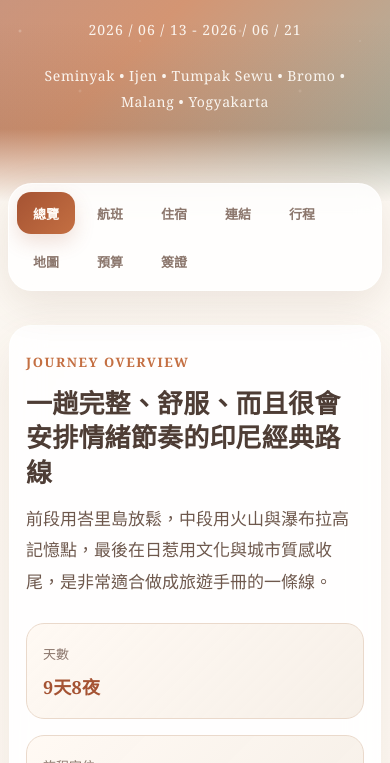
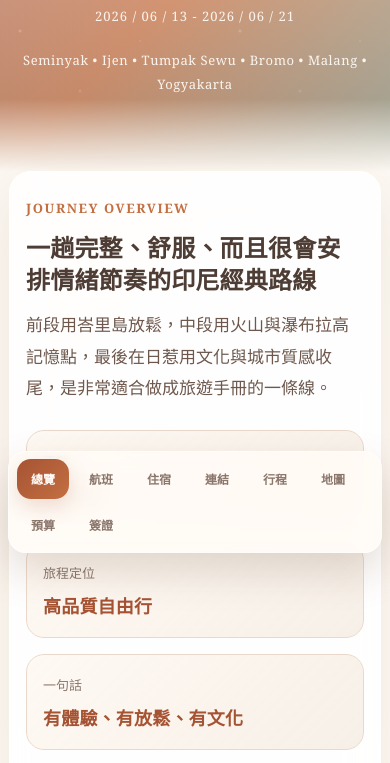
Before and after one commit to VictoriaC1122/bali-java-travel-2026, a plain HTML site: page index.html in a window 390 px wide. Shown: the part 283-1046 px from the top of the page. Drawn offline with Linux system fonts and the light colour scheme.

Commit message:
Improve mobile UX and refactor rendering

```diff
--- a/script.js
+++ b/script.js
@@ -627,6 +627,31 @@ const state = {
   mapQuery: "Seminyak Beach Bali"
 };
 
+const dom = {
+  overviewStats: document.getElementById("overview-stats"),
+  coverPoints: document.getElementById("cover-points"),
+  departFlight: document.getElementById("depart-flight"),
+  returnFlight: document.getElementById("return-flight"),
+  flightHighlights: document.getElementById("flight-highlights"),
+  flightNotes: document.getElementById("flight-notes"),
+  stayList: document.getElementById("stay-list"),
+  resourceLinks: document.getElementById("resource-links"),
+  linksHighlights: document.getElementById("links-highlights"),
+  packingNotes: document.getElementById("packing-notes"),
+  mapList: document.getElementById("map-list"),
+  mapFrame: document.getElementById("map-frame"),
+  fullRouteLink: document.getElementById("full-route-link"),
+  itineraryHighlights: document.getElementById("itinerary-highlights"),
+  itineraryList: document.getElementById("itinerary-list"),
+  budgetSummaryStrip: document.getElementById("budget-summary-strip"),
+  budgetTableBody: document.getElementById("budget-table-body"),
+  visaHighlights: document.getElementById("visa-highlights"),
+  visaTutorial: document.getElementById("visa-tutorial"),
+  visaPoints: document.getElementById("visa-points"),
+  arrivalPoints: document.getElementById("arrival-points"),
+  pageProgress: document.getElementById("pageProgress")
+};
+
 function formatNumber(value) {
   return new Intl.NumberFormat().format(value);
 }
@@ -680,47 +705,8 @@ function mapEmbedUrl(query) {
   return `https://www.google.com/maps?q=${encodeURIComponent(query)}&output=embed`;
 }
 
-function mapSearchUrl(query) {
-  return `https://www.google.com/maps/search/?api=1&query=${encodeURIComponent(query)}`;
-}
-
-function renderLanguage() {
-  const copy = content[state.lang];
-
-  document.documentElement.lang = state.lang;
-  document.querySelectorAll("[data-i18n]").forEach((node) => {
-    node.textContent = copy[node.dataset.i18n];
-  });
-
-  document.querySelectorAll(".lang-btn").forEach((button) => {
-    button.classList.toggle("active", button.dataset.lang === state.lang);
-  });
-
-  document.getElementById("overview-stats").innerHTML = copy.overviewStats
-    .map(
-      ([label, value]) => `
-        <article class="overview-stat">
-          <div class="overview-stat-label">${label}</div>
-          <div class="overview-stat-value">${value}</div>
-        </article>
-      `
-    )
-    .join("");
-
-  document.getElementById("cover-points").innerHTML = copy.coverPoints
-    .map(
-      ([title, desc]) => `
-        <article class="cover-point">
-          <div class="cover-point-title">${title}</div>
-          <div class="cover-point-desc">${desc}</div>
-        </article>
-      `
-    )
-    .join("");
-
-  document.getElementById("depart-flight").innerHTML = renderInfo(copy.flightLabels, FLIGHTS.depart);
-  document.getElementById("return-flight").innerHTML = renderInfo(copy.flightLabels, FLIGHTS.return);
-  document.getElementById("flight-highlights").innerHTML = copy.flightHighlights
+function renderMiniHighlights(items) {
+  return items
     .map(
       ([label, value]) => `
         <article class="mini-highlight">
@@ -730,7 +716,25 @@ function renderLanguage() {
       `
     )
     .join("");
-  document.getElementById("flight-notes").innerHTML = copy.flightNotes
+}
+
+function renderBulletRows(items, detailClass = "bullet-desc") {
+  return items
+    .map(
+      ([title, desc]) => `
+        <div class="bullet-item">
+          <div>
+            <div class="bullet-title">${title}</div>
+            <div class="${detailClass}">${desc}</div>
+          </div>
+        </div>
+      `
+    )
+    .join("");
+}
+
+function renderFlightNotes(items) {
+  return items
     .map(
       ([title, desc]) => `
         <article class="flight-note-card">
@@ -742,10 +746,12 @@ function renderLanguage() {
       `
     )
     .join("");
+}
 
-  document.getElementById("stay-list").innerHTML = copy.stays
+function renderStayRows(items, linkLabel) {
+  return items
     .map(
-      ([dates, place, hotel, note, url, linkLabel]) => `
+      ([dates, place, hotel, note, url, customLabel]) => `
         <div class="stay-item">
           <div class="stay-copy">
             <div class="stay-title">${hotel}</div>
@@ -753,85 +759,29 @@ function renderLanguage() {
           </div>
           <div class="stay-side">
             <div class="stay-meta">${dates}</div>
-            <a class="stay-map-link" href="${url}" target="_blank" rel="noreferrer">${linkLabel || copy.stayMapLabel}</a>
+            <a class="stay-map-link" href="${url}" target="_blank" rel="noreferrer">${customLabel || linkLabel}</a>
           </div>
         </div>
       `
     )
     .join("");
+}
 
-  document.getElementById("resource-links").innerHTML = copy.resourceLinks
-    .map(
-      ([title, desc, url]) => `
-        <article class="resource-card">
-          <div>
-            <div class="resource-card-title">${title}</div>
-            <div class="resource-card-desc">${desc}</div>
-          </div>
-          <a href="${url}" target="_blank" rel="noreferrer">Open</a>
-        </article>
-      `
-    )
-    .join("");
-  document.getElementById("links-highlights").innerHTML = copy.linksHighlights
-    .map(
-      ([label, value]) => `
-        <article class="mini-highlight">
-          <div class="mini-highlight-label">${label}</div>
-          <div class="mini-highlight-value">${value}</div>
-        </article>
-      `
-    )
-    .join("");
-
-  document.getElementById("packing-notes").innerHTML = copy.packingNotes
-    .map(
-      ([title, desc]) => `
-        <div class="note-item">
-          <div>
-            <div class="bullet-title">${title}</div>
-            <div class="note-desc">${desc}</div>
-          </div>
-        </div>
-      `
-    )
-    .join("");
-
-  if (!copy.mapLocations.some(([, query]) => query === state.mapQuery)) {
-    state.mapQuery = copy.mapLocations[0][1];
-  }
-
-  document.getElementById("map-list").innerHTML = copy.mapLocations
+function renderMapLocations(items, activeQuery) {
+  return items
     .map(
       ([title, query, note]) => `
-        <button class="map-location-button ${state.mapQuery === query ? "active" : ""}" type="button" data-query="${query}">
+        <button class="map-location-button ${activeQuery === query ? "active" : ""}" type="button" data-query="${query}">
           <span class="map-location-title">${title}</span>
           <span class="map-location-note">${note}</span>
         </button>
       `
     )
     .join("");
-  document.getElementById("map-frame").src = mapEmbedUrl(state.mapQuery);
-  document.getElementById("full-route-link").href = MAP_ROUTE_URL;
-  document.querySelectorAll(".map-location-button").forEach((button) => {
-    button.addEventListener("click", () => {
-      state.mapQuery = button.dataset.query;
-      renderLanguage();
-    });
-  });
+}
 
-  document.getElementById("itinerary-highlights").innerHTML = copy.itineraryHighlights
-    .map(
-      ([label, value]) => `
-        <article class="mini-highlight">
-          <div class="mini-highlight-label">${label}</div>
-          <div class="mini-highlight-value">${value}</div>
-        </article>
-      `
-    )
-    .join("");
-
-  document.getElementById("itinerary-list").innerHTML = copy.itinerary
+function renderTimeline(days, focusLabel) {
+  return days
     .map(
       ([day, title, desc, tags, details]) => `
         <article class="day-card">
@@ -841,7 +791,7 @@ function renderLanguage() {
             <div class="day-summary">${desc}</div>
           </div>
           <div class="day-content-top">
-            <div class="day-focus-label">${copy.dayFocusLabel}</div>
+            <div class="day-focus-label">${focusLabel}</div>
             <div class="day-focus-text">${desc}</div>
           </div>
           <div class="day-detail-list">
@@ -863,6 +813,82 @@ function renderLanguage() {
       `
     )
     .join("");
+}
+
+function renderLanguage() {
+  const copy = content[state.lang];
+
+  document.documentElement.lang = state.lang;
+  document.querySelectorAll("[data-i18n]").forEach((node) => {
+    node.textContent = copy[node.dataset.i18n];
+  });
+
+  document.querySelectorAll(".lang-btn").forEach((button) => {
+    button.classList.toggle("active", button.dataset.lang === state.lang);
+  });
+
+  dom.overviewStats.innerHTML = copy.overviewStats
+    .map(
+      ([label, value]) => `
+        <article class="overview-stat">
+          <div class="overview-stat-label">${label}</div>
+          <div class="overview-stat-value">${value}</div>
+        </article>
+      `
+    )
+    .join("");
+
+  dom.coverPoints.innerHTML = copy.coverPoints
+    .map(
+      ([title, desc]) => `
+        <article class="cover-point">
+          <div class="cover-point-title">${title}</div>
+          <div class="cover-point-desc">${desc}</div>
+        </article>
+      `
+    )
+    .join("");
+
+  dom.departFlight.innerHTML = renderInfo(copy.flightLabels, FLIGHTS.depart);
+  dom.returnFlight.innerHTML = renderInfo(copy.flightLabels, FLIGHTS.return);
+  dom.flightHighlights.innerHTML = renderMiniHighlights(copy.flightHighlights);
+  dom.flightNotes.innerHTML = renderFlightNotes(copy.flightNotes);
+
+  dom.stayList.innerHTML = renderStayRows(copy.stays, copy.stayMapLabel);
+
+  dom.resourceLinks.innerHTML = copy.resourceLinks
+    .map(
+      ([title, desc, url]) => `
+        <article class="resource-card">
+          <div>
+            <div class="resource-card-title">${title}</div>
+            <div class="resource-card-desc">${desc}</div>
+          </div>
+          <a href="${url}" target="_blank" rel="noreferrer">Open</a>
+        </article>
+      `
+    )
+    .join("");
+  dom.linksHighlights.innerHTML = renderMiniHighlights(copy.linksHighlights);
+
+  dom.packingNotes.innerHTML = renderBulletRows(copy.packingNotes, "note-desc");
+
+  if (!copy.mapLocations.some(([, query]) => query === state.mapQuery)) {
+    state.mapQuery = copy.mapLocations[0][1];
+  }
+
+  dom.mapList.innerHTML = renderMapLocations(copy.mapLocations, state.mapQuery);
+  dom.mapFrame.src = mapEmbedUrl(state.mapQuery);
+  dom.fullRouteLink.href = MAP_ROUTE_URL;
+  document.querySelectorAll(".map-location-button").forEach((button) => {
+    button.addEventListener("click", () => {
+      state.mapQuery = button.dataset.query;
+      renderLanguage();
+    });
+  });
+
+  dom.itineraryHighlights.innerHTML = renderMiniHighlights(copy.itineraryHighlights);
+  dom.itineraryList.innerHTML = renderTimeline(copy.itinerary, copy.dayFocusLabel);
 
   const paid = sumRange(BUDGET.paid);
   const open = sumRange(BUDGET.open);
@@ -870,7 +896,7 @@ function renderLanguage() {
   const totalMax = paid.max + open.max;
   const avgMin = Math.round(totalMin / TRIP_DAYS);
   const avgMax = Math.round(totalMax / TRIP_DAYS);
-  document.getElementById("budget-summary-strip").innerHTML = `
+  dom.budgetSummaryStrip.innerHTML = `
     <article class="budget-summary-card">
       <div class="budget-summary-label">${copy.paidTitle}</div>
       <div class="budget-summary-value">${twd(paid.min)} / ${idr(paid.min * EXCHANGE_RATE)}</div>
@@ -888,7 +914,7 @@ function renderLanguage() {
     ...BUDGET.paid.map((item) => ({ ...item, status: "paid" })),
     ...BUDGET.open.map((item) => ({ ...item, status: "open" }))
   ];
-  document.getElementById("budget-table-body").innerHTML = budgetRows
+  dom.budgetTableBody.innerHTML = budgetRows
     .map((item) => {
       const [title, desc] = copy.budgetLabels[item.key];
       const statusText = item.status === "paid" ? copy.budgetStatusPaid : copy.budgetStatusOpen;
@@ -903,56 +929,10 @@ function renderLanguage() {
     })
     .join("");
 
-  document.getElementById("visa-highlights").innerHTML = copy.visaHighlights
-    .map(
-      ([label, value]) => `
-        <article class="mini-highlight">
-          <div class="mini-highlight-label">${label}</div>
-          <div class="mini-highlight-value">${value}</div>
-        </article>
-      `
-    )
-    .join("");
-
-  document.getElementById("visa-tutorial").innerHTML = copy.visaTutorial
-    .map(
-      ([title, desc]) => `
-        <article class="flight-note-card">
-          <div>
-            <div class="flight-note-title">${title}</div>
-            <div class="flight-note-desc">${desc}</div>
-          </div>
-        </article>
-      `
-    )
-    .join("");
-
-  document.getElementById("visa-points").innerHTML = copy.visaPoints
-    .map(
-      ([title, desc]) => `
-        <div class="bullet-item">
-          <div>
-            <div class="bullet-title">${title}</div>
-            <div class="bullet-desc">${desc}</div>
-          </div>
-        </div>
-      `
-    )
-    .join("");
-
-  document.getElementById("arrival-points").innerHTML = copy.arrivalPoints
-    .map(
-      ([title, desc]) => `
-        <div class="bullet-item">
-          <div>
-            <div class="bullet-title">${title}</div>
-            <div class="bullet-desc">${desc}</div>
-          </div>
-        </div>
-      `
-    )
-    .join("");
-
+  dom.visaHighlights.innerHTML = renderMiniHighlights(copy.visaHighlights);
+  dom.visaTutorial.innerHTML = renderFlightNotes(copy.visaTutorial);
+  dom.visaPoints.innerHTML = renderBulletRows(copy.visaPoints);
+  dom.arrivalPoints.innerHTML = renderBulletRows(copy.arrivalPoints);
 }
 
 function bindLanguageButtons() {
@@ -972,6 +952,7 @@ function bindNav() {
       document.querySelectorAll(".page-section").forEach((section) => section.classList.remove("active"));
       button.classList.add("active");
       document.getElementById(button.dataset.target).classList.add("active");
+      button.scrollIntoView({ behavior: "smooth", inline: "center", block: "nearest" });
       window.scrollTo({ top: 0, behavior: "smooth" });
     });
   });
@@ -980,7 +961,7 @@ function bindNav() {
 window.addEventListener("scroll", () => {
   const windowHeight = document.documentElement.scrollHeight - document.documentElement.clientHeight;
   const scrolled = (window.scrollY / windowHeight) * 100;
-  document.getElementById("pageProgress").style.width = `${scrolled}%`;
+  dom.pageProgress.style.width = `${scrolled}%`;
 });
 
 bindLanguageButtons();
--- a/styles.css
+++ b/styles.css
@@ -32,6 +32,7 @@ body {
   font-size: 16px;
   -webkit-font-smoothing: antialiased;
   -moz-osx-font-smoothing: grayscale;
+  padding-bottom: 0;
 }
 
 h1,
@@ -1076,6 +1077,10 @@ h4 {
 }
 
 @media (max-width: 768px) {
+  body {
+    padding-bottom: 118px;
+  }
+
   .language-selector {
     position: sticky;
     top: 10px;
@@ -1101,28 +1106,37 @@ h4 {
   }
 
   .hero {
-    min-height: 460px;
-    padding: 72px 20px 78px;
+    min-height: 430px;
+    padding: 58px 20px 54px;
   }
 
   .hero h1 {
-    font-size: 48px;
+    font-size: 44px;
+    margin-bottom: 14px;
   }
 
   .hero-subtitle {
-    font-size: 18px;
+    font-size: 17px;
+    margin-bottom: 16px;
   }
 
   .main-nav {
-    top: 8px;
+    position: fixed;
+    left: 10px;
+    right: 10px;
+    bottom: calc(10px + env(safe-area-inset-bottom));
+    top: auto;
     gap: 6px;
-    width: calc(100% - 16px);
+    width: auto;
     max-width: none;
-    margin-top: -18px;
-    padding: 8px;
+    margin: 0;
+    padding: 8px 10px;
     overflow-x: auto;
     justify-content: flex-start;
     scrollbar-width: none;
+    border-radius: 20px;
+    background: rgba(255, 251, 246, 0.9);
+    box-shadow: 0 18px 42px rgba(93, 60, 35, 0.18);
   }
 
   .main-nav::-webkit-scrollbar {
@@ -1139,7 +1153,7 @@ h4 {
 
   .container {
     width: min(calc(100% - 18px), 1180px);
-    margin-bottom: 40px;
+    margin-bottom: 112px;
   }
 
   .section-card {
@@ -1164,6 +1178,11 @@ h4 {
   .notes-grid,
   .day-detail-list {
     grid-template-columns: 1fr;
+  }
+
+  .itinerary-highlights,
+  .budget-summary-strip {
+    gap: 12px;
   }
 
   .resource-card {
@@ -1209,11 +1228,11 @@ h4 {
   }
 
   .day-content-top {
-    padding: 16px;
+    padding: 14px 15px;
   }
 
   .day-detail-item {
-    padding: 12px 14px;
+    padding: 8px 0 8px 18px;
   }
 
   .highlight-tags span {
@@ -1224,6 +1243,13 @@ h4 {
   .flight-card,
   .visa-panel {
     padding: 22px 18px;
+  }
+
+  .overview-stat,
+  .mini-highlight,
+  .budget-summary-card,
+  .route-line-card {
+    padding: 16px 16px;
   }
 
   .stay-meta,
@@ -1244,40 +1270,48 @@ h4 {
 
   .map-frame-wrap,
   #map-frame {
-    min-height: 480px;
+    min-height: 360px;
   }
 
   .budget-summary-value {
     font-size: 18px;
   }
+
+  .budget-table {
+    min-width: 620px;
+  }
 }
 
 @media (max-width: 520px) {
+  body {
+    padding-bottom: 110px;
+  }
+
   .hero {
-    min-height: 420px;
-    padding: 64px 16px 70px;
+    min-height: 390px;
+    padding: 48px 16px 42px;
   }
 
   .hero h1 {
-    font-size: 40px;
+    font-size: 36px;
   }
 
   .hero-subtitle {
-    font-size: 16px;
+    font-size: 15px;
     letter-spacing: 1px;
   }
 
   .hero-dates,
   .destinations {
-    font-size: 14px;
+    font-size: 13px;
   }
 
   .section-card h2 {
-    font-size: 26px;
+    font-size: 24px;
   }
 
   .section-card h3 {
-    font-size: 22px;
+    font-size: 20px;
   }
 
   .overview-stat {
@@ -1311,7 +1345,7 @@ h4 {
   }
 
   .itinerary-highlights {
-    margin-top: 22px;
+    margin-top: 20px;
   }
 
   .cover-point-title,
@@ -1319,8 +1353,22 @@ h4 {
     font-size: 17px;
   }
 
+  .main-nav {
+    left: 8px;
+    right: 8px;
+    bottom: calc(8px + env(safe-area-inset-bottom));
+    padding: 7px 8px;
+    border-radius: 18px;
+  }
+
+  .nav-item {
+    min-height: 40px;
+    padding: 9px 14px;
+    font-size: 12px;
+  }
+
   .map-frame-wrap,
   #map-frame {
-    min-height: 420px;
+    min-height: 320px;
   }
 }
```
